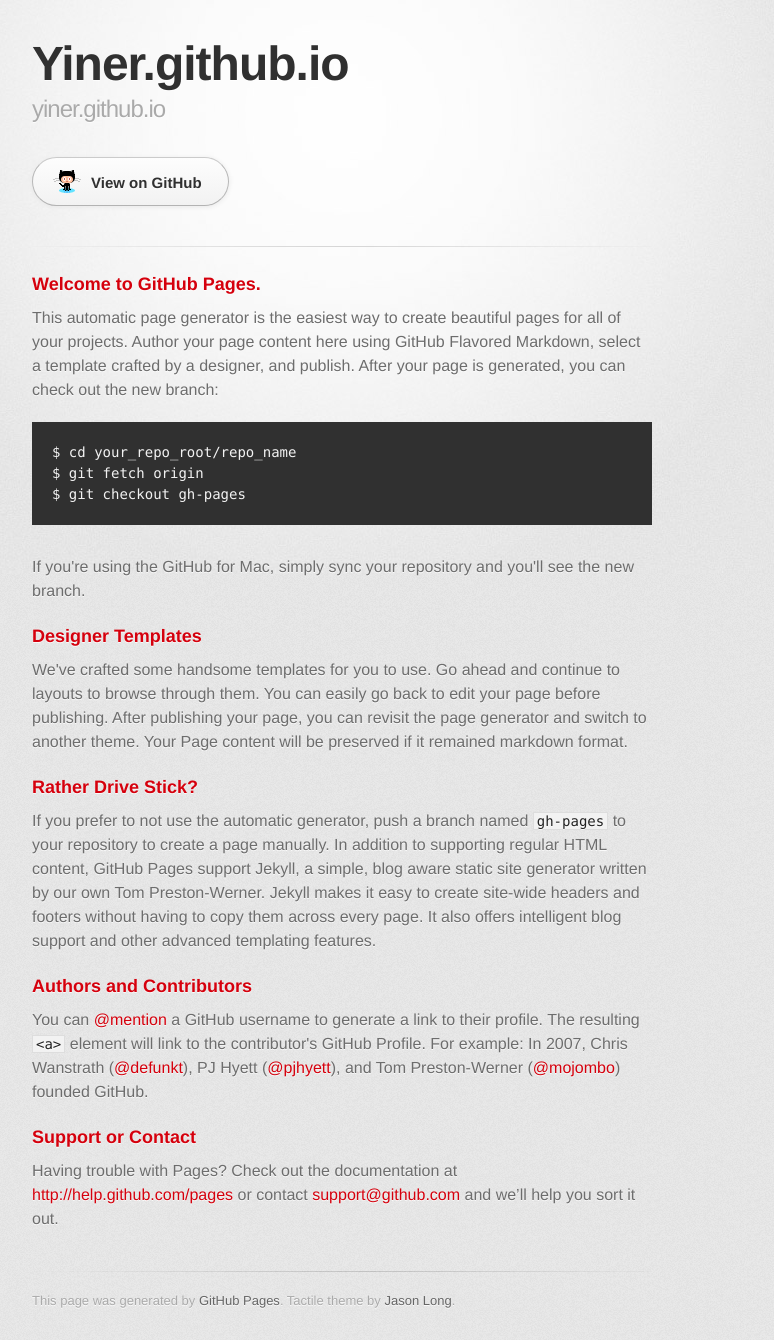
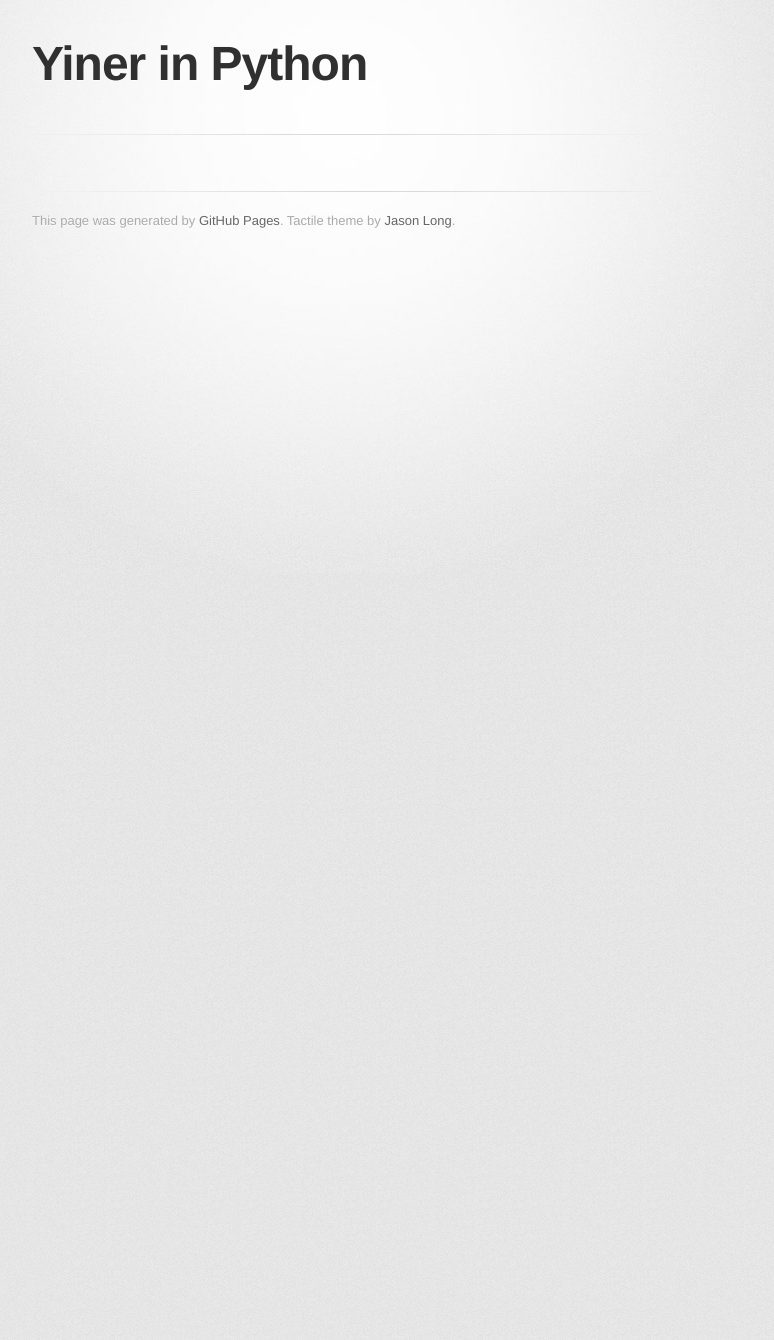
Before and after one commit to Pyiner/_yiner.github.io, a Jekyll site: the page built from index.html, in a window 1280 px wide. Shown: the whole page, without its empty margins (298-1072 px from the left). Built offline with Jekyll 4.4.1, drawn with Linux system fonts in a browser that asks for light colours; some web fonts are replaced; after the commit the page ends 900 px from its top, so only the background shows below that.

Commit message:
change default.html

```diff
--- a/_layouts/default.html
+++ b/_layouts/default.html
@@ -1,10 +1,39 @@
 <!DOCTYPE html>
 <html>
-　　<head>
-        <meta http-equiv="content-type" content="text/html; charset=utf-8" />
-　      <title>{{ page.title }}</title>
-    </head>
-    <body>
-        {{ content }}
-    </body>
+  <head>
+    <meta charset='utf-8'>
+    <meta http-equiv="X-UA-Compatible" content="chrome=1">
+    <link href='https://fonts.googleapis.com/css?family=Chivo:900' rel='stylesheet' type='text/css'>
+    <link rel="stylesheet" type="text/css" href="stylesheets/stylesheet.css" media="screen" />
+    <link rel="stylesheet" type="text/css" href="stylesheets/pygment_trac.css" media="screen" />
+    <link rel="stylesheet" type="text/css" href="stylesheets/print.css" media="print" />
+    <!--[if lt IE 9]>
+    <script src="//html5shiv.googlecode.com/svn/trunk/html5.js"></script>
+    <![endif]-->
+    <title>{{ page.title}}</title>
+  </head>
+
+  <body>
+    <div id="container">
+      <div class="inner">
+
+        <header>
+          <h1>Yiner in Python</h1>
+        </header>
+
+
+        <hr>
+
+        <section id="main_content">
+            {{ conten t}}
+        </section>
+
+        <footer>
+          This page was generated by <a href="http://pages.github.com">GitHub Pages</a>. Tactile theme by <a href="https://twitter.com/jasonlong">Jason Long</a>.
+        </footer>
+
+
+      </div>
+    </div>
+  </body>
 </html>
--- a/index.html
+++ b/index.html
@@ -1,73 +1,11 @@
-<!DOCTYPE html>
-<html>
-  <head>
-    <meta charset='utf-8'>
-    <meta http-equiv="X-UA-Compatible" content="chrome=1">
-    <link href='https://fonts.googleapis.com/css?family=Chivo:900' rel='stylesheet' type='text/css'>
-    <link rel="stylesheet" type="text/css" href="stylesheets/stylesheet.css" media="screen" />
-    <link rel="stylesheet" type="text/css" href="stylesheets/pygment_trac.css" media="screen" />
-    <link rel="stylesheet" type="text/css" href="stylesheets/print.css" media="print" />
-    <!--[if lt IE 9]>
-    <script src="//html5shiv.googlecode.com/svn/trunk/html5.js"></script>
-    <![endif]-->
-    <title>Yiner.github.io by Yiner</title>
-  </head>
-
-  <body>
-    <div id="container">
-      <div class="inner">
-
-        <header>
-          <h1>Yiner.github.io</h1>
-          <h2> yiner.github.io </h2>
-        </header>
-
-        <section id="downloads" class="clearfix">
-          <a href="https://github.com/Yiner" id="view-on-github" class="button"><span>View on GitHub</span></a>
-        </section>
-
-        <hr>
-
-        <section id="main_content">
-          <h3>
-<a name="welcome-to-github-pages" class="anchor" href="#welcome-to-github-pages"><span class="octicon octicon-link"></span></a>Welcome to GitHub Pages.</h3>
-
-<p>This automatic page generator is the easiest way to create beautiful pages for all of your projects. Author your page content here using GitHub Flavored Markdown, select a template crafted by a designer, and publish. After your page is generated, you can check out the new branch:</p>
-
-<pre><code>$ cd your_repo_root/repo_name
-$ git fetch origin
-$ git checkout gh-pages
-</code></pre>
-
-<p>If you're using the GitHub for Mac, simply sync your repository and you'll see the new branch.</p>
-
-<h3>
-<a name="designer-templates" class="anchor" href="#designer-templates"><span class="octicon octicon-link"></span></a>Designer Templates</h3>
-
-<p>We've crafted some handsome templates for you to use. Go ahead and continue to layouts to browse through them. You can easily go back to edit your page before publishing. After publishing your page, you can revisit the page generator and switch to another theme. Your Page content will be preserved if it remained markdown format.</p>
-
-<h3>
-<a name="rather-drive-stick" class="anchor" href="#rather-drive-stick"><span class="octicon octicon-link"></span></a>Rather Drive Stick?</h3>
-
-<p>If you prefer to not use the automatic generator, push a branch named <code>gh-pages</code> to your repository to create a page manually. In addition to supporting regular HTML content, GitHub Pages support Jekyll, a simple, blog aware static site generator written by our own Tom Preston-Werner. Jekyll makes it easy to create site-wide headers and footers without having to copy them across every page. It also offers intelligent blog support and other advanced templating features.</p>
-
-<h3>
-<a name="authors-and-contributors" class="anchor" href="#authors-and-contributors"><span class="octicon octicon-link"></span></a>Authors and Contributors</h3>
-
-<p>You can <a href="https://github.com/blog/821" class="user-mention">@mention</a> a GitHub username to generate a link to their profile. The resulting <code>&lt;a&gt;</code> element will link to the contributor's GitHub Profile. For example: In 2007, Chris Wanstrath (<a href="https://github.com/defunkt" class="user-mention">@defunkt</a>), PJ Hyett (<a href="https://github.com/pjhyett" class="user-mention">@pjhyett</a>), and Tom Preston-Werner (<a href="https://github.com/mojombo" class="user-mention">@mojombo</a>) founded GitHub.</p>
-
-<h3>
-<a name="support-or-contact" class="anchor" href="#support-or-contact"><span class="octicon octicon-link"></span></a>Support or Contact</h3>
-
-<p>Having trouble with Pages? Check out the documentation at <a href="http://help.github.com/pages">http://help.github.com/pages</a> or contact <a href="mailto:support@github.com">support@github.com</a> and we’ll help you sort it out.</p>
-        </section>
-
-        <footer>
-          This page was generated by <a href="http://pages.github.com">GitHub Pages</a>. Tactile theme by <a href="https://twitter.com/jasonlong">Jason Long</a>.
-        </footer>
-
-
-      </div>
-    </div>
-  </body>
-</html>
+---
+layout: default
+title: 我的Blog
+---
+<h2>{{ page.title }}</h2>
+　<p>最新文章</p>
+<ul>
+{% for post in site.posts %}
+    <li>{{ post.date | date_to_string }} <a href="{{ site.baseurl }}{{ post.url }}">{{ post.title }}</a></li>
+{% endfor %}
+</ul>
```
